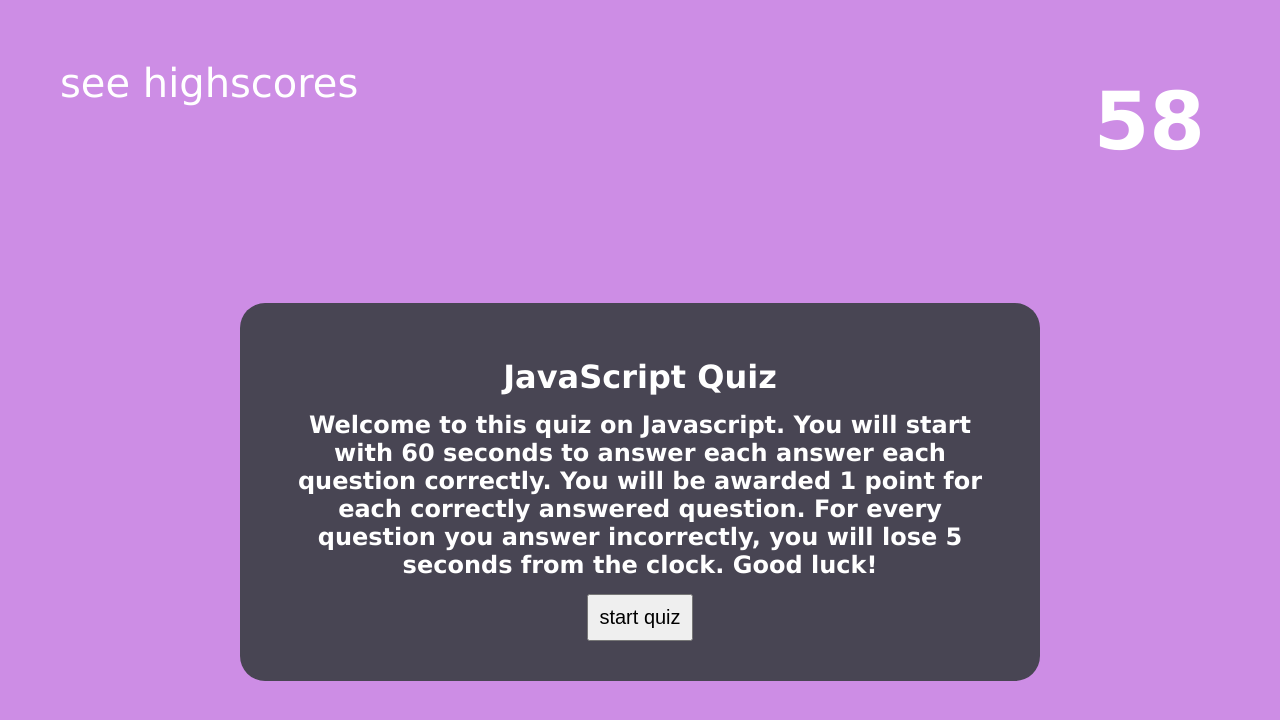
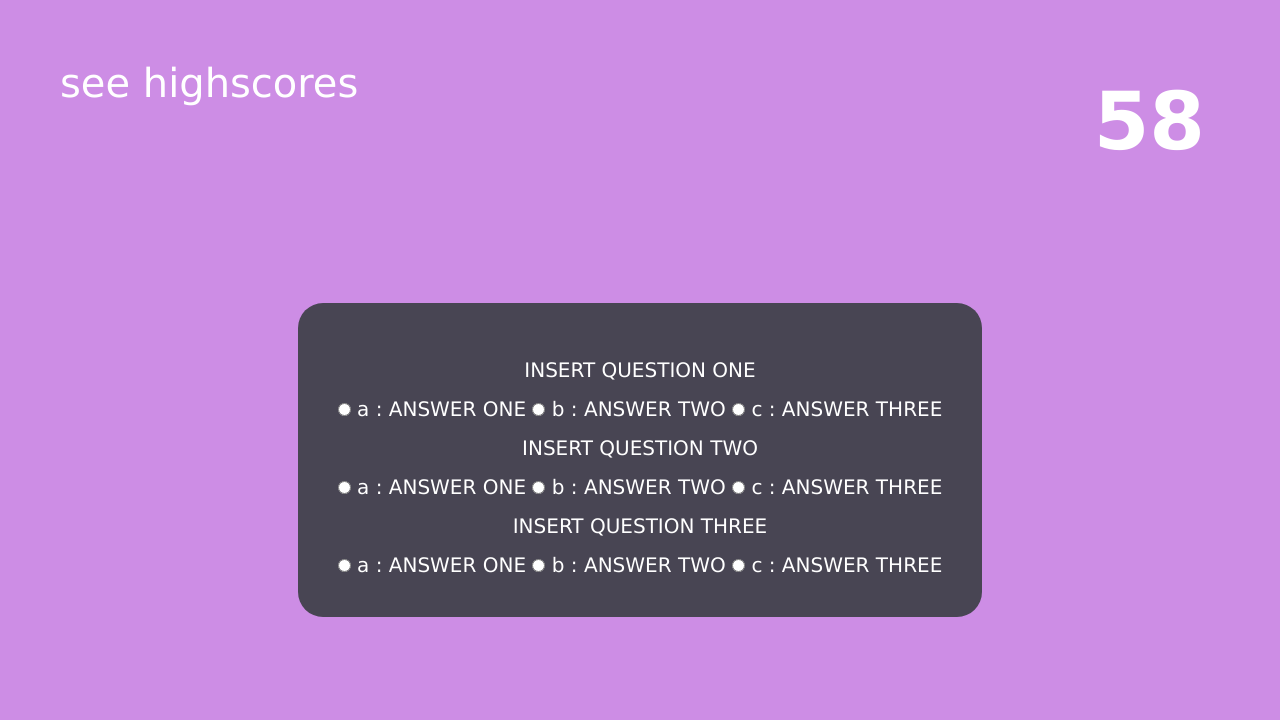
Before and after one commit to ray0095/JSquiz, a plain HTML site: page index.html in a window 1280 px wide. Both pictures are taken after a click on the button "start quiz". Drawn offline with Linux system fonts and the light colour scheme.

Commit message:
Adds javascript to get the questions and answers to show on the page

```diff
--- a/index.html
+++ b/index.html
@@ -14,9 +14,9 @@
     </header>
     <main>
         <div id="main">
-            <h1>JavaScript Quiz</h1>
+            <h1 id ="quizTitle">JavaScript Quiz</h1>
             <h2 id="quiz-content">Welcome to this quiz on Javascript. You will start with 60 seconds to answer each answer each question correctly. You will be awarded 1 point for each correctly answered question. For every question you answer incorrectly, you will lose 5 seconds from the clock. Good luck!</h2>
-            <button onclick="startQuiz()" >start quiz</button>
+            <button onclick="startQuiz()" id="startButton">start quiz</button>
         </div>
     </main>
     <script src ="script.js"></script>
--- a/script.js
+++ b/script.js
@@ -1,7 +1,8 @@
 // Selects element by class
 var timer = document.querySelector(".time");
 var timeLeft = 60;
-
+var points = 0;
+var main = document.querySelector("#main");
 //Quiz questions and answers
 
 const quizQuestions = [
@@ -13,7 +14,7 @@ const quizQuestions = [
             c: "ANSWER THREE",
         },
         correctAnswer: "c"
-        },
+    },
     {
         question: "INSERT QUESTION TWO",
         answers: {
@@ -36,6 +37,7 @@ const quizQuestions = [
 
 function startQuiz (){ //Start game function applied to button
     setTime();
+    javaQuiz ();
 }
 
 function setTime() { //Countdown function
@@ -48,6 +50,7 @@ function setTime() { //Countdown function
       // Stops execution of action at set interval
       clearInterval(timerInterval);
       endQuiz();
+      return;
     }
   }, 1000);
 }
@@ -59,5 +62,34 @@ function endQuiz() { //Alert for when timer runs out
 
 //Quiz question function
 function javaQuiz () {
+  const output = []; //constant for html display of questions and answer choices
+  document.getElementById("startButton").style.display ="none"; //start button is no longer displayed
+  document.getElementById("quizTitle").style.display="none"; //h1 content is no longer displayed
+  document.getElementById("quiz-content").style.display="none"//h2 content is no longer displayed
 
+//question is selected from array above
+quizQuestions.forEach(
+    (currentQuestion, questionNumber) => {
+    const answers = []; //answer choices array
+    for(letter in currentQuestion.answers){//for loop to run on each answer choice in current Question
+      answers.push( //adding each answer choice to empty "answers" array
+        `<label>
+        <input type="radio" name="question${questionNumber}" value="${letter}">
+        ${letter} :
+        ${currentQuestion.answers[letter]}
+      </label>`
+      ); // HTML added
+    }
+    output.push(
+      `<div class="question"> ${currentQuestion.question} </div>
+          <div class="answers"> ${answers.join('')} </div>`
+    );
 }
+
+);
+main.innerHTML = output.join('');
+//main content changes to question
+//answer choices are displayed as buttons
+//if user's button choice === correct answer then points++
+//if user's button choise !== correct answer then timeLeft--
+}
--- a/style.css
+++ b/style.css
@@ -35,6 +35,15 @@ main {
     margin-top: 60px;
 }
 
+.question {
+    font-size: 20px;
+    margin: 15px;
+}
+
+label {
+    font-size: 20px;
+}
+
 h2, h1 {
     margin: 15px;
 }
```
